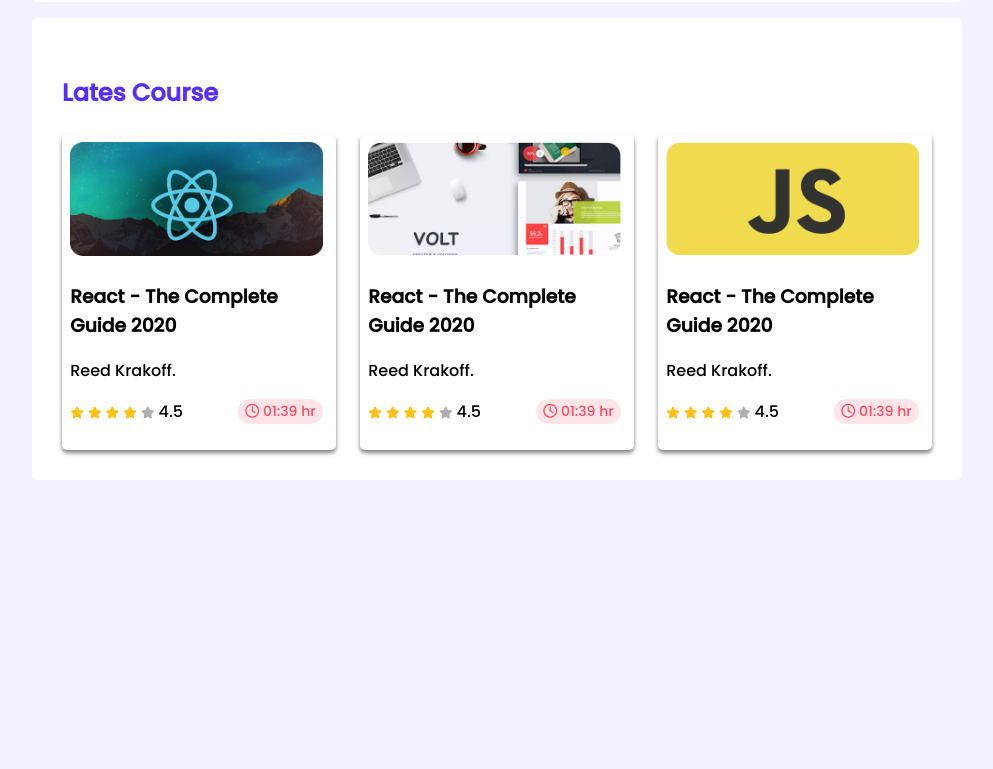
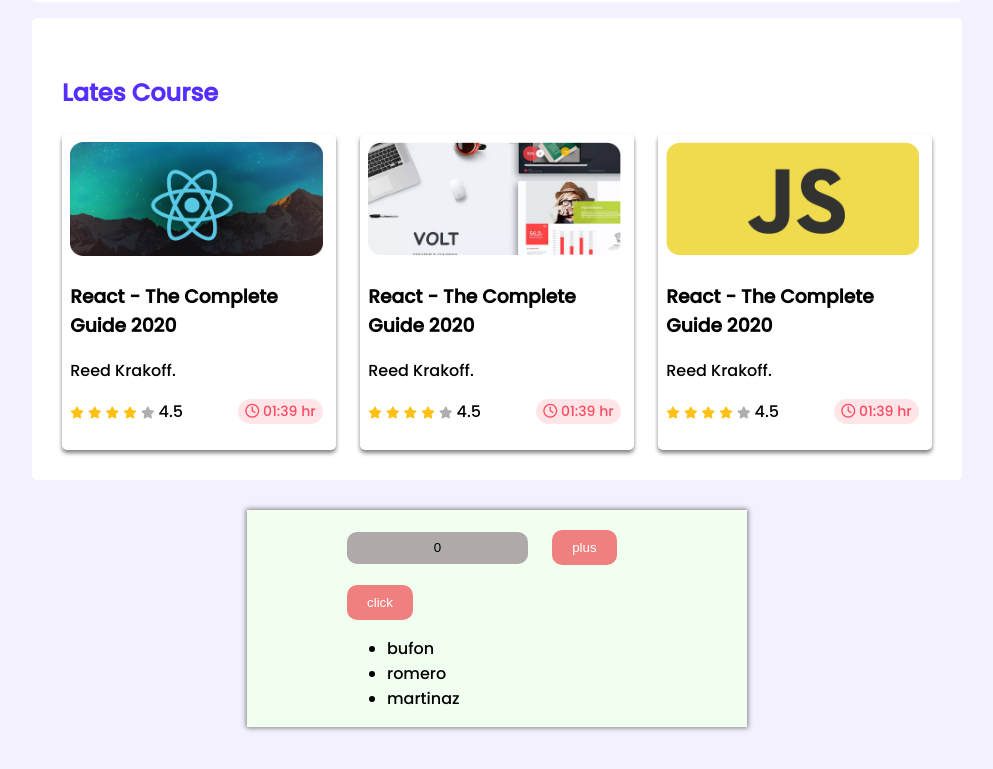
Before and after one commit to Istiaque-Ahemed/Leader-Board-css3, a plain HTML site: page index.html in a window 1280 px wide. Shown: the part 715-1484 px from the top of the page, without its empty margins (143-1136 px from the left). Before the commit the page ends 1203 px from the top, so only its background shows below. Drawn offline with Linux system fonts and the light colour scheme.

Commit message:
js added

```diff
--- a/index.html
+++ b/index.html
@@ -1,5 +1,6 @@
 <!DOCTYPE html>
 <html lang="en">
+
 <head>
     <meta charset="UTF-8">
     <meta http-equiv="X-UA-Compatible" content="IE=edge">
@@ -10,6 +11,7 @@
     <!-- Style Sheet -->
     <link rel="stylesheet" href="style.css">
 </head>
+
 <body>
     <!-- header start -->
     <header>
@@ -22,9 +24,9 @@
         <section class="container">
 
             <div class="top-players">
-                 <h2 class="section-title">Top Players</h2>
+                <h2 id="section-title" class="section-title">Top Players</h2>
 
-                 <div class="players">
+                <div id="players-area" class="players">
                     <div class="player">
                         <img src="images/players/player-1.png" alt="">
                         <h3 class="players-name">Top Players1</h3>
@@ -52,8 +54,8 @@
                 </div>
             </div>
             <hr>
-             <div class="top-blogs">
-                 <h3 class="section-title">Top Blogs</h3>
+            <div  class="top-blogs">
+                <h3 id="blog-title" class="section-title">Top Blogs</h3>
 
                 <div class="blogs">
                     <article class="blog">
@@ -184,6 +186,25 @@
                 </div>
             </div>
         </section>
+            <div class="extra-part" >
+                <div class="part">
+                    <div id="input-area">
+                        <input id="input" type="text" value="0">
+                        <button id="btn-plus" >plus</button>
+                    </div>
+                    <button id="btn-click"  class="btn-click">click</button>
+                    <ul id="unoder-list">
+                        <li>bufon</li>
+                        <li>romero</li>
+                        <li>martinaz</li>
+                    </ul>
+                </div>
+                </div>
+
+        </div>
+
     </main>
+    <script src="js-file/app.js"></script>
 </body>
+
 </html>
--- /dev/null
+++ b/js-file/app.js
@@ -0,0 +1,24 @@
+document.getElementById('section-title').style.color = 'red';
+document.getElementById('blog-title').style.color = 'gray';
+document.getElementById('players-area').style.backgroundColor = "rgba(255, 99, 71, 0.2)";
+
+document.getElementById("btn-click").addEventListener('click', function () {
+    const newIist = document.createElement('li');
+    newIist.innerText = '"kaj hoica     "';
+
+    const underIist = document.getElementById('unoder-list');
+    underIist.appendChild(newIist);
+})
+document.getElementById('btn-plus').addEventListener('click', function () {
+    const bt = document.getElementById('btn-plus');
+    const inputField = document.getElementById('input');
+    const inputValue = parseInt(inputField.value);
+    console.log(inputValue);
+    const add = inputValue + 1;
+
+    inputField.value = add;
+    if (inputField.value == 5) {
+        bt.disabled = true;
+        bt.style.backgroundColor='gray';
+    }
+})
--- a/style.css
+++ b/style.css
@@ -160,3 +160,48 @@ Course Styles
         margin: 6%;
     }
 }
+
+.btn-area{
+    margin-bottom: 20px;
+}
+.btn-click{
+    padding: 10px 20px 10px 20px;
+    background-color:lightcoral;
+    border: none;
+    border-radius: 10px;
+    color: white;
+    cursor: pointer;
+}
+.part{
+    align-items: center;
+    margin-left: 20%;
+}
+.extra-part{
+    background-color: honeydew;
+    margin-top: 30px;
+    margin-bottom: 60px;
+    width: 500px;
+    box-shadow:     0px 0px 5px 1px grey  ;
+}
+#input{
+    border: none;
+    border-radius: 10px;
+    height: 30px;
+    background-color: rgb(175, 169, 169);
+    align-items: center;
+    text-align: center;
+
+}
+#btn-plus{
+    border: none;
+    border-radius: 10px;
+    margin-left: 20px;
+    cursor: pointer;
+    padding:10px 20px 10px 20px;
+    color: white;
+    background-color: lightcoral;
+}
+#input-area{
+    margin-top: 20px;
+    margin-bottom: 20px;
+}
```
Lines whose indentation alone changed are shown as unchanged.
